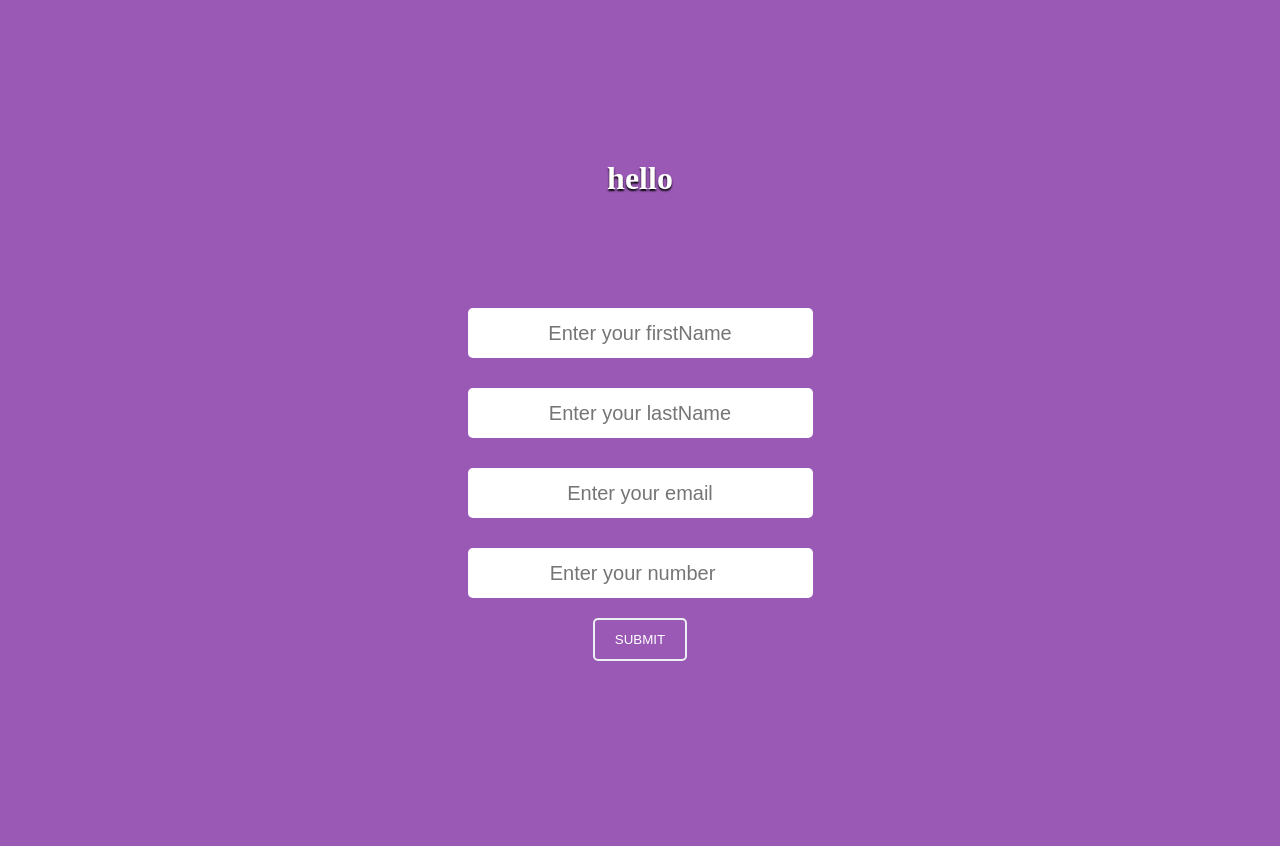
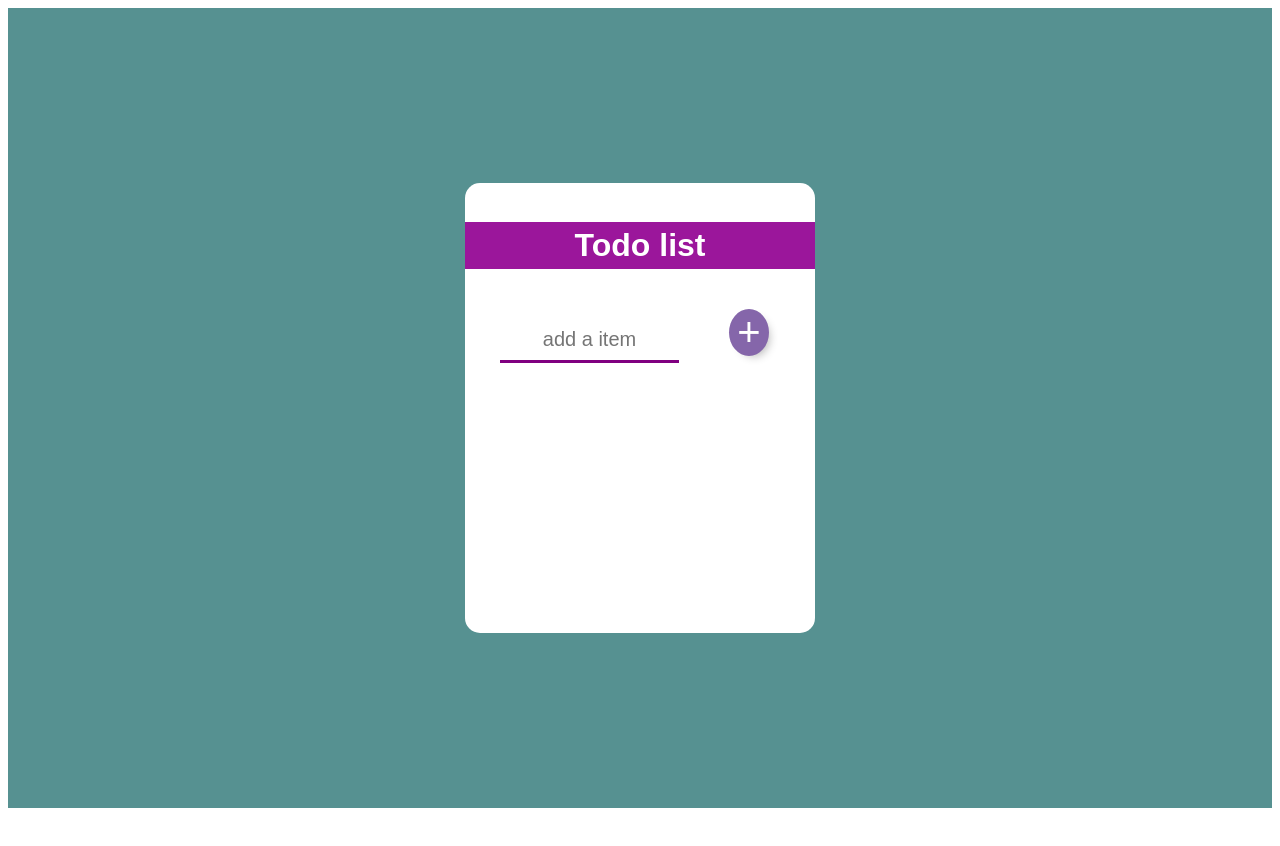
Before and after one commit to Anandrajoria/react_learning, a React (Create React App) app in the folder my-react-app/: page / in a window 1280 px wide. Shown: the top 846 px of the page. After the commit the page ends 816 px from the top, so only its background shows below. Built offline with nearby package versions, Linux system fonts and the light colour scheme; the HTML template or start-up script is replaced by a standard one.

Commit message:
to do list

```diff
--- a/my-react-app/src/App.jsx
+++ b/my-react-app/src/App.jsx
@@ -27,7 +27,8 @@
 // import Counter from "./hooks/counter/Counter"
 // import Clock from "./hooks/clock/Clock"
 // import ClickEvent from "./event/ClickEvent"
-import Form from "./Forms/form/Form"
+// import Form from "./Forms/form/Form"
+import Todo from "./todoList/Todo"
 function App(){
     return(
         <>
@@ -65,7 +66,8 @@ function App(){
         {/* <Counter/> */}
         {/* <Clock/> */}
         {/* <ClickEvent/> */}
-        <Form/>
+        {/* <Form/> */}
+        <Todo/>
         </>
     )
 }
--- a/my-react-app/src/index.css
+++ b/my-react-app/src/index.css
@@ -12,12 +12,7 @@ div{
   align-items: center;
   justify-content: center;
 }
-input{
-  height: 30px;
-  width: auto;
-  border-radius: 5px;
 
-}
 button{
   padding: 12px 20px;
   color: #fff;
@@ -33,7 +28,7 @@ button:hover{
 }
 
 input{
-  width: 100%;
+  width: 50%;
   padding: 10px 20px;
   border: none;
   outline: none;
--- a/my-react-app/src/index.js
+++ b/my-react-app/src/index.js
@@ -1,6 +1,6 @@
 import React from 'react';
 import ReactDOM from 'react-dom/client';
-import './index.css';
+// import './index.css';
 import App from './App';
 
 // ReactDOM.render(
--- /dev/null
+++ b/my-react-app/src/todoList/Todo.jsx
@@ -0,0 +1,54 @@
+import React, { useState } from 'react'
+import './todo.css'
+
+function Todo() {
+    const [inputlist,setinputlist]=useState("")
+    const [items,setitems]=useState([])
+
+    const itemEvent=(event)=>{
+        setinputlist(event.target.value)
+    }
+    const listOfItems=()=>{
+        setitems((olditms)=>{
+            return[...olditms,inputlist]
+        })
+        setinputlist("")
+    }
+    const delitems=(id)=>{
+        setitems((oldItems) => {
+            return oldItems.filter((item, index) => {
+                return index !== id;
+            });
+        });
+    }
+    return (
+    <>
+    <link rel="stylesheet" href="https://cdnjs.cloudflare.com/ajax/libs/font-awesome/6.6.0/css/all.min.css" integrity="sha512-Kc323vGBEqzTmouAECnVceyQqyqdsSiqLQISBL29aUW4U/M7pSPA/gEUZQqv1cwx4OnYxTxve5UMg5GT6L4JJg==" crossorigin="anonymous" referrerpolicy="no-referrer" />
+        <div className='main_div'>
+            <div className='center_div'>
+                <br />
+                <h1>Todo list</h1>
+                <br />
+                <input type="text" placeholder='add a item' onChange={itemEvent} value={inputlist}/>
+                <button onClick={listOfItems}>+</button>
+
+                <ol>
+
+                    {items.map((itemval,index)=>{
+                        return(
+
+                            <div className='list_style' key={index}>
+                                <i className='fa fa-times' aria-hidden='true' onClick={()=>delitems(index)} />
+                                <li>{itemval}</li>
+                            </div>
+
+                        )
+                    })}
+                </ol>
+            </div>
+        </div>
+    </>
+)
+}
+
+export default Todo
--- /dev/null
+++ b/my-react-app/src/todoList/todo.css
@@ -0,0 +1,99 @@
+
+
+.main_div{
+    width: 100%;
+  height: 100vh;
+  display: flex;
+  flex-direction: column;
+  align-items: center;
+  justify-content: center;
+    background-color: rgb(86, 145, 145);
+}
+
+.center_div{
+    width: 350px;
+    height: 450px;
+    background-color: #fff;
+    border-radius: 15px;
+}
+
+button{
+    min-height: 40px;
+    width: 40px;
+    border-radius: 50%;
+    border-color: transparent;
+    background-color: #8566aa;
+    color: #fff;
+    font-size: 40px;
+    border: none;
+    outline: none;
+    margin-left: 10px;
+    box-shadow: 5px 5px 10px -5px rgba(0,0,0,0.3);
+    &:hover{
+        background-color: rgb(77, 244, 66);
+    }
+}
+
+h1{
+    text-align: center;
+    display: block;
+    background-color: rgb(155, 22, 155);
+    color: #fff;
+    font-family: sans-serif;
+    padding: 5px;
+}
+input{
+
+    width: 50%;
+    height: 40px;
+    outline: none;
+    border: none;
+    border-bottom: 3px solid purple;
+    margin-left: 35px;
+    text-align: center;
+    font-size: 20px;
+    margin-right: 40px;
+    background: transparent;
+}
+
+ol{
+    margin-top: 30px;
+    max-height: 240px;
+    overflow-y: auto;
+}
+
+li{
+    padding-left: 0px;
+    text-align: left;
+    font-size: 20px;
+    font-weight: 500;
+    min-height: 40px;
+    display: flex;
+    align-items: center;
+    color: #8566aa;
+    text-transform: capitalize;
+    list-style: none;
+}
+.list_style{
+    display: flex;
+    flex-direction: row;
+    justify-content:left;
+    align-items: center;
+    padding: 5px;
+}
+.list_style .fa-times{
+    width: 20px;
+    height: 20px;
+    display: flex;
+    justify-content: center;
+    align-items: center;
+    background-color: #8566aa;
+    border-radius: 50%;
+    margin: 0 15px 0 0px;
+    color: aliceblue;
+    cursor: pointer;
+    box-shadow: 5px 5px 15px -5px rgba(0,0,0,0.3);
+    &:hover{
+        color: crimson;
+    }
+}
```
